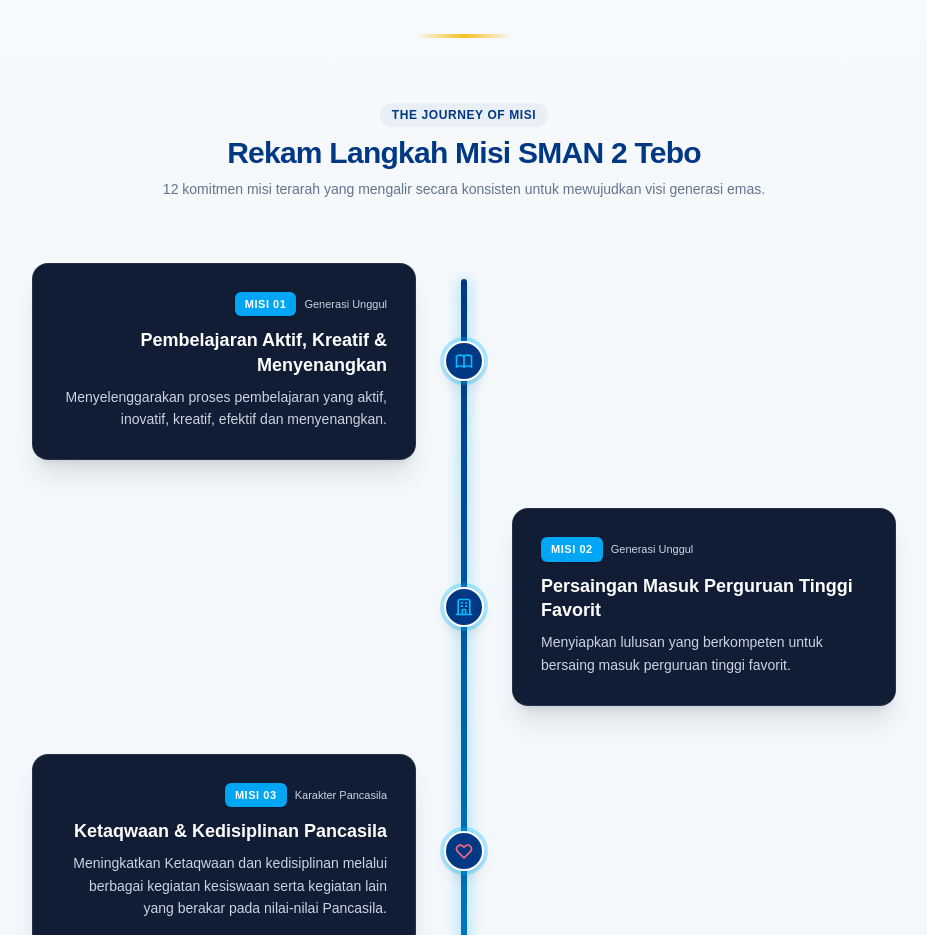
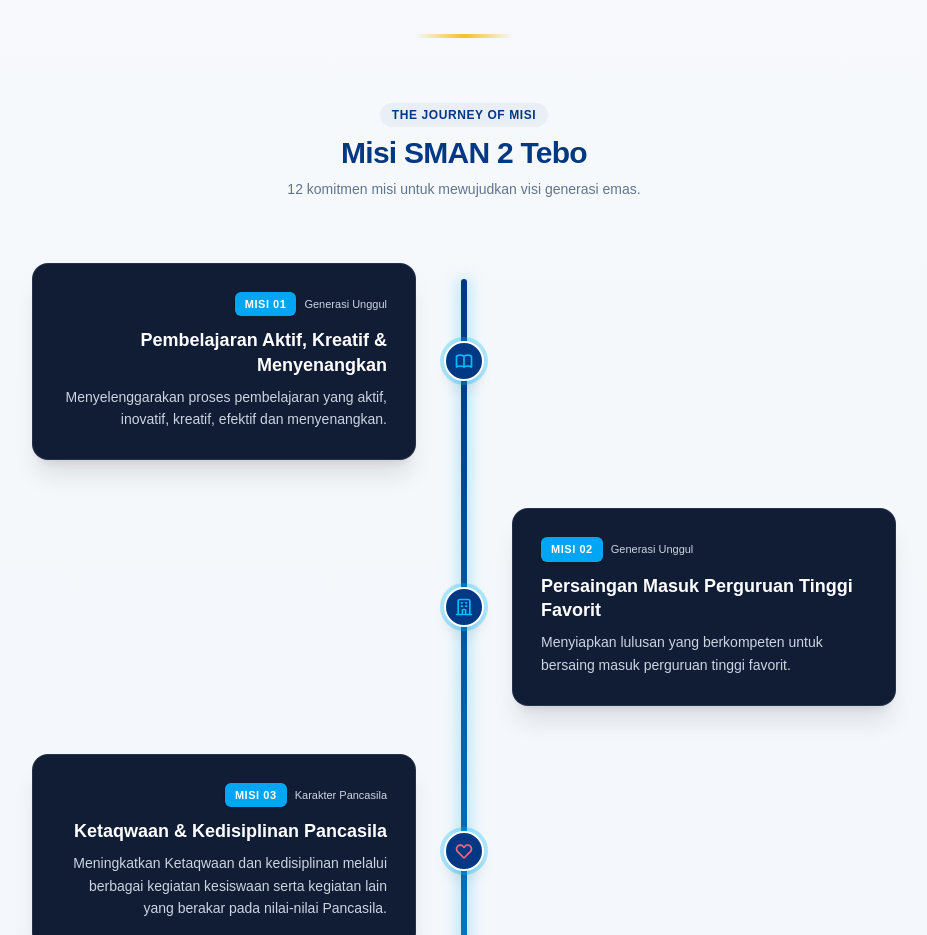
Before and after one commit to Aldikurniawan19/webSekolah, a Next.js app: page / in a window 1280 px wide. Shown: the part 2000-2935 px from the top of the page, without its empty margins (176-1103 px from the left). Built offline with nearby package versions, Linux system fonts and the light colour scheme.

Commit message:
feat: add VisiMisi component with scroll-triggered mission point animations

```diff
--- a/src/components/sections/VisiMisi.tsx
+++ b/src/components/sections/VisiMisi.tsx
@@ -298,10 +298,10 @@
               The Journey of Misi
             </div>
             <h3 className="text-3xl font-extrabold font-jakarta text-[#003883] tracking-tight">
-              Rekam Langkah Misi SMAN 2 Tebo
+               Misi SMAN 2 Tebo
             </h3>
             <p className="font-inter text-slate-500 text-sm mt-2">
-              12 komitmen misi terarah yang mengalir secara konsisten untuk mewujudkan visi generasi emas.
+              12 komitmen misi untuk mewujudkan visi generasi emas.
             </p>
           </div>
 
```
